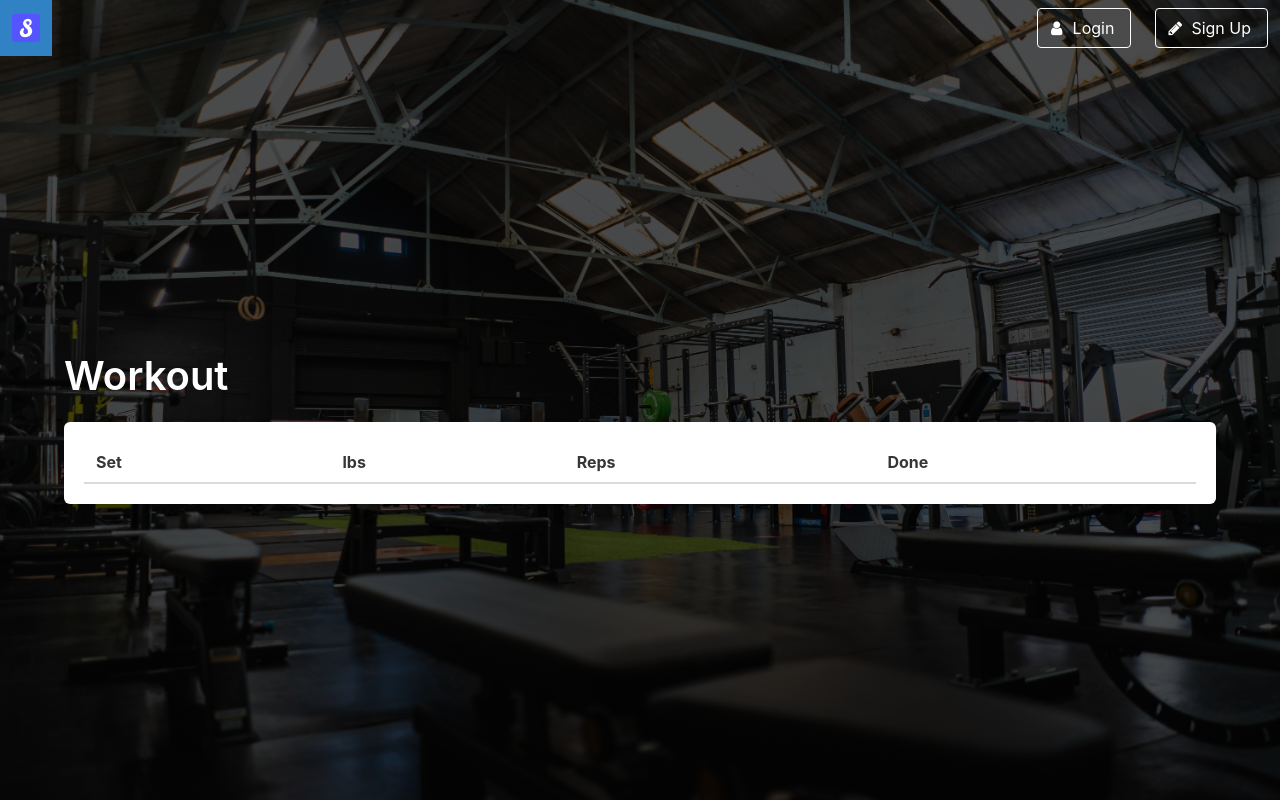
After one commit to dbolger/Strengthy, a Flask app: template app/templates/workout/history.html in a window 1280 px wide. The commit adds this page. Run offline with Flask 2, Linux system fonts and the light colour scheme; the template is opened without the code that fills it, so the values that code supplies are empty; some libraries are stand-ins or nearby versions.

Commit message:
Start workout history page

```diff
--- a/app/tables/user.py
+++ b/app/tables/user.py
@@ -19,6 +19,7 @@ class User(db.Model, UserMixin):
 
     # relationships
     workouts = db.relationship("Workout", backref="user", lazy="dynamic")
+    records = db.relationship("WorkoutRecord", backref="user", lazy="dynamic")
 
     def __init__(self, username, password, email):
         self.username = username
--- a/app/tables/workout.py
+++ b/app/tables/workout.py
@@ -1,4 +1,5 @@
 from app import db, login_manager
+from flask_login import current_user
 import enum
 
 
@@ -84,6 +85,7 @@ class WorkoutRecord(db.Model):
     finished = db.Column(db.DateTime)
 
     # foreign keys
+    user_id = db.Column(db.Integer, db.ForeignKey("users.id"))
     workout_id = db.Column(db.Integer, db.ForeignKey("workouts.id"))
 
     # relationships
@@ -92,3 +94,4 @@ class WorkoutRecord(db.Model):
     def __init__(self, workout, finished):
         self.workout = workout
         self.finished = finished
+        self.user = current_user
--- /dev/null
+++ b/app/templates/workout/history.html
@@ -0,0 +1,32 @@
+{% extends 'base/layout.html' %}
+
+{% block title %}Workout{% endblock %}
+
+{% block content %}
+<div class="container">
+	<div class="columns is-centered">
+		<div class="column">
+			<h1 class="title is-2">Workout</h1>
+			<div class="box">
+				<table class="table is-fullwidth is-hoverable">
+					<thead>
+						<th>Set</th>
+						<th>lbs</th>
+						<th>Reps</th>
+						<th>Done</th>
+					</thead>
+					<tbody>
+						{% for set in record.sets %}
+							<tr>
+								<th></th>
+								<th>{{ set.lbs }}</th>
+								<th>{{ set.reps }}</th>
+							</tr>
+						{% endfor %}
+					</tbody>
+				</table>
+			</div>
+		</div>
+	</div>
+</div>
+{% endblock %}
```
Also changed, not shown: app/routes/workout.py (+16 -0 lines), app/templates/home.html (+10 -10 lines), 1 other file.
